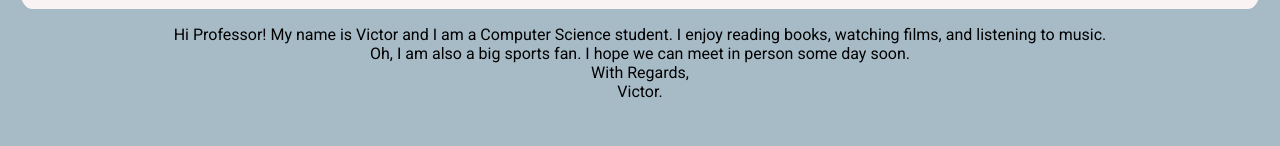
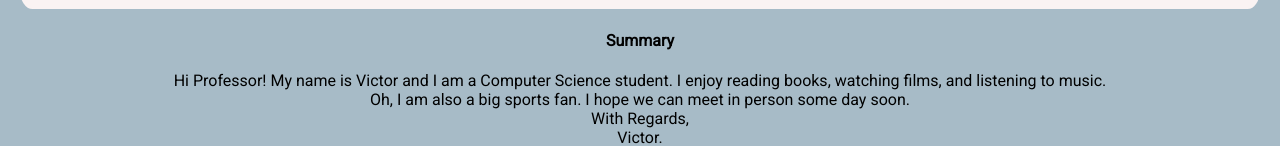
Before and after one commit to vicseo40/myProjectTask1, a plain HTML site: page index.html in a window 1280 px wide. Shown: the part 2239-2385 px from the top of the page. Before the commit the page ends 2356 px from the top, so only its background shows below. Drawn offline with Linux system fonts and the light colour scheme; a web font is replaced by a local one.

Commit message:
first commit

```diff
--- a/index.html
+++ b/index.html
@@ -6,6 +6,7 @@
     <meta http-equiv="X-UA-Compatible" content="IE=edge">
     <meta name="viewport" content="width=device-width, initial-scale=1.0">
     <link rel="stylesheet" href="GradedTask1.css">
+    <link rel="icon" href="myFavicon1.png">
     <link
         href="https://fonts.googleapis.com/css2?family=Roboto+Mono:wght@300;400&family=Roboto:wght@100;400&family=Rowdies&family=Syne+Tactile&display=swap"
         rel="stylesheet">
@@ -133,6 +134,7 @@
             </table>
         </section>
         <section>
+            <h4>Summary</h4>
             <p>
                 Hi Professor! My name is Victor and I am a Computer Science student. I enjoy reading books, watching
                 films, and listening to music. <br>Oh, I am also a big sports fan. I hope we can meet in person some day soon.
```
Also changed, not shown: myFavicon1.png (added).
